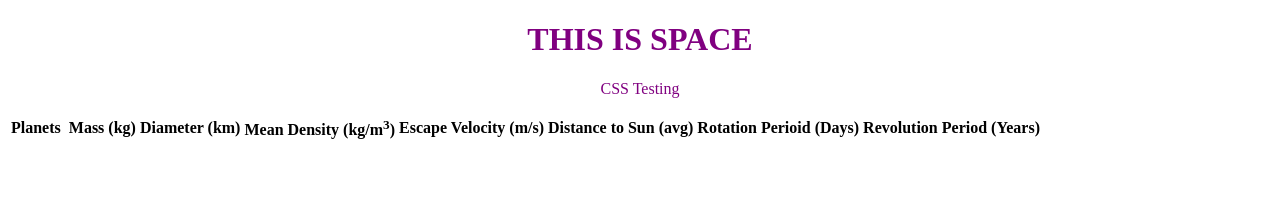
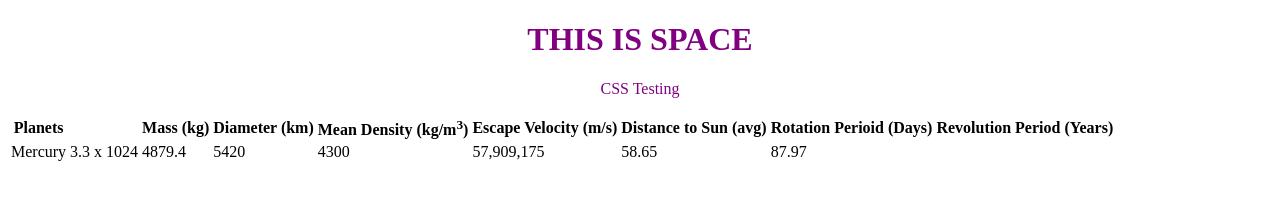
Before and after one commit to lephil505006/Lab5, a plain HTML site: page index.html in a window 1280 px wide. Drawn offline with Linux system fonts and the light colour scheme.

Commit message:
mecury tetst

```diff
--- a/index.html
+++ b/index.html
@@ -26,6 +26,16 @@
 		<th>Rotation Perioid (Days)</th>
 		<th>Revolution Period (Years)</th>
 	  </tr>
+	  <tr>
+	    <td>Mercury</td>
+		<td>3.3 x 10<span>24</span></td>
+		<td>4879.4</td>
+		<td>5420</td>
+		<td>4300</td>
+		<td>57,909,175</td>
+		<td>58.65</td>
+		<td>87.97</td>
+	  </tr>
 	<table>
   </body>
 </html>
```
Also changed, not shown: 1 other file.
